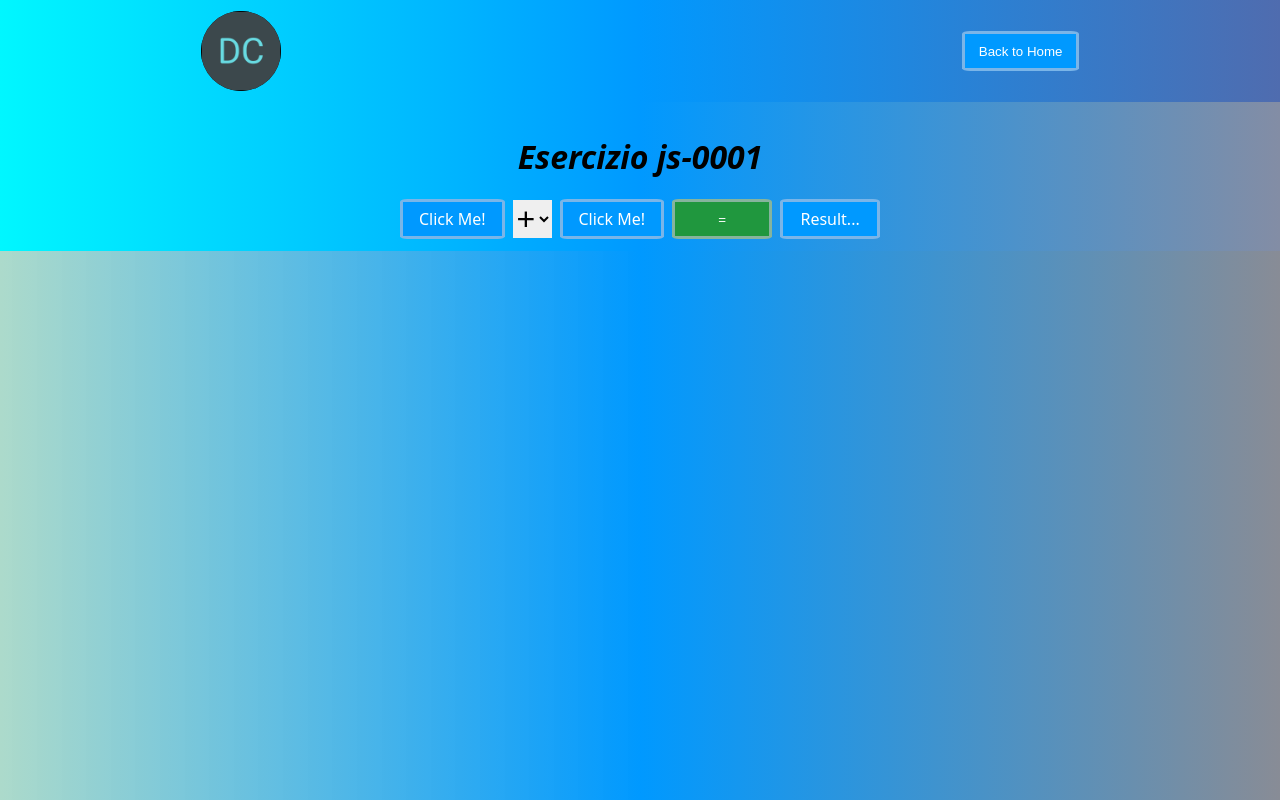
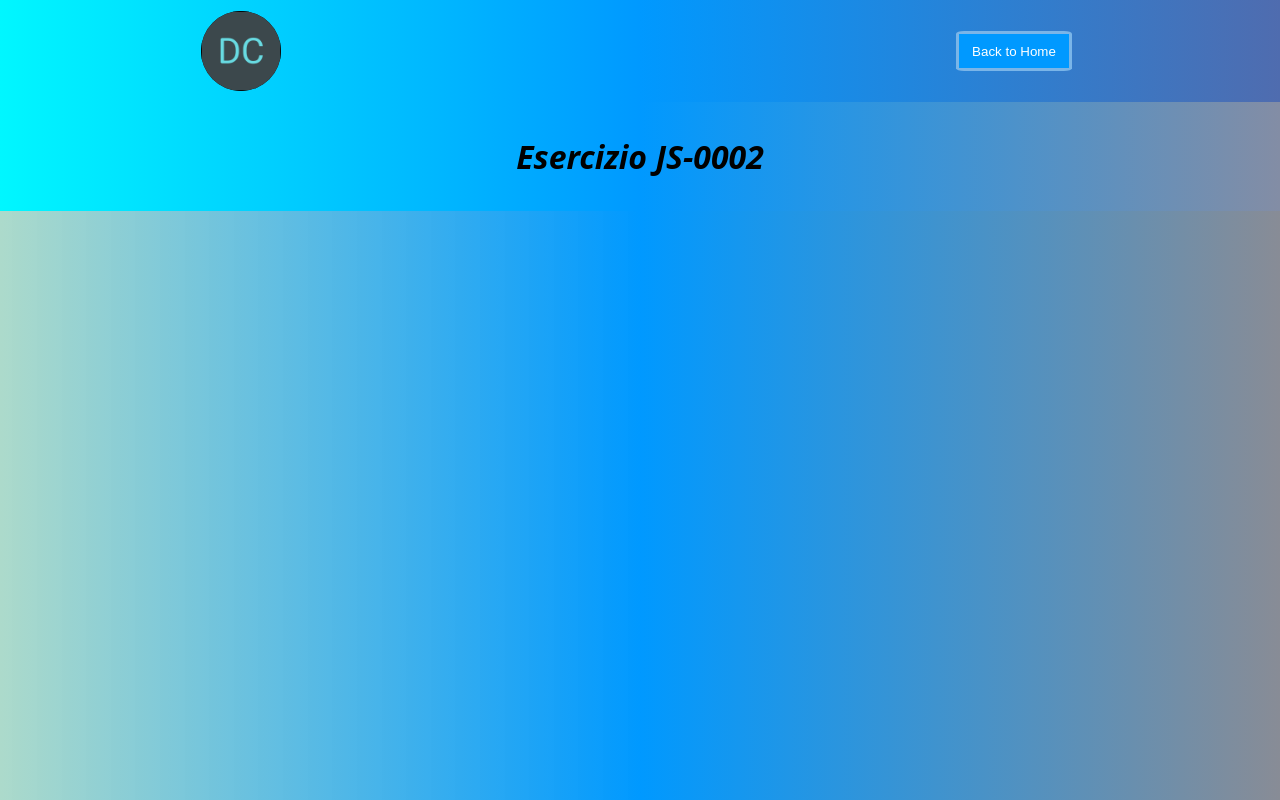
Before and after one commit to cavaglieridomenico/corso-frontend-angular, a website: page src/exercises/js-0002/js-0002.html in a window 1280 px wide. Shown: the top 800 px of the page. Drawn offline with Linux system fonts and the light colour scheme.

Commit message:
[FEAT] JS-0002 initial setup

```diff
--- a/src/assets/style/style.css
+++ b/src/assets/style/style.css
@@ -87,7 +87,7 @@ select {
   transform: scale(1.1);
 }
 
-.button.input {
+.button {
   margin: 0 0.5em;
 }
 
--- a/src/exercises/js-0001/js-0001.html
+++ b/src/exercises/js-0002/js-0002.html
@@ -32,23 +32,8 @@
     </header>
     <main class="main">
       <div class="container">
-        <h1 class="title"><em>Esercizio js-0001</em></h1>
-        <div class="exercises-container flex-row-center">
-          <div id="number-1" class="button flex-row-center input">
-            Click Me!
-          </div>
-          <select type="select" name="operator" id="select-operator">
-            <option value="+" selected>+</option>
-            <option value="-">-</option>
-            <option value="*">*</option>
-            <option value="/">/</option>
-          </select>
-          <div id="number-2" class="button flex-row-center input">
-            Click Me!
-          </div>
-          <button class="button" id="equal">=</button>
-          <div id="result" class="button flex-row-center input">Result...</div>
-        </div>
+        <h1 class="title"><em>Esercizio JS-0002</em></h1>
+        <div class="exercises-container flex-row-center"></div>
       </div>
     </main>
     <footer>
@@ -84,6 +69,6 @@
       src="https://kit.fontawesome.com/82cb370791.js"
       crossorigin="anonymous"
     ></script>
-    <script src="./js-0001.js" type="module"></script>
+    <script src="./js-0002.js" type="module"></script>
   </body>
 </html>
```
Also changed, not shown: index.html (+8 -0 lines), src/exercises/js-0002/js-0002.js (added).
